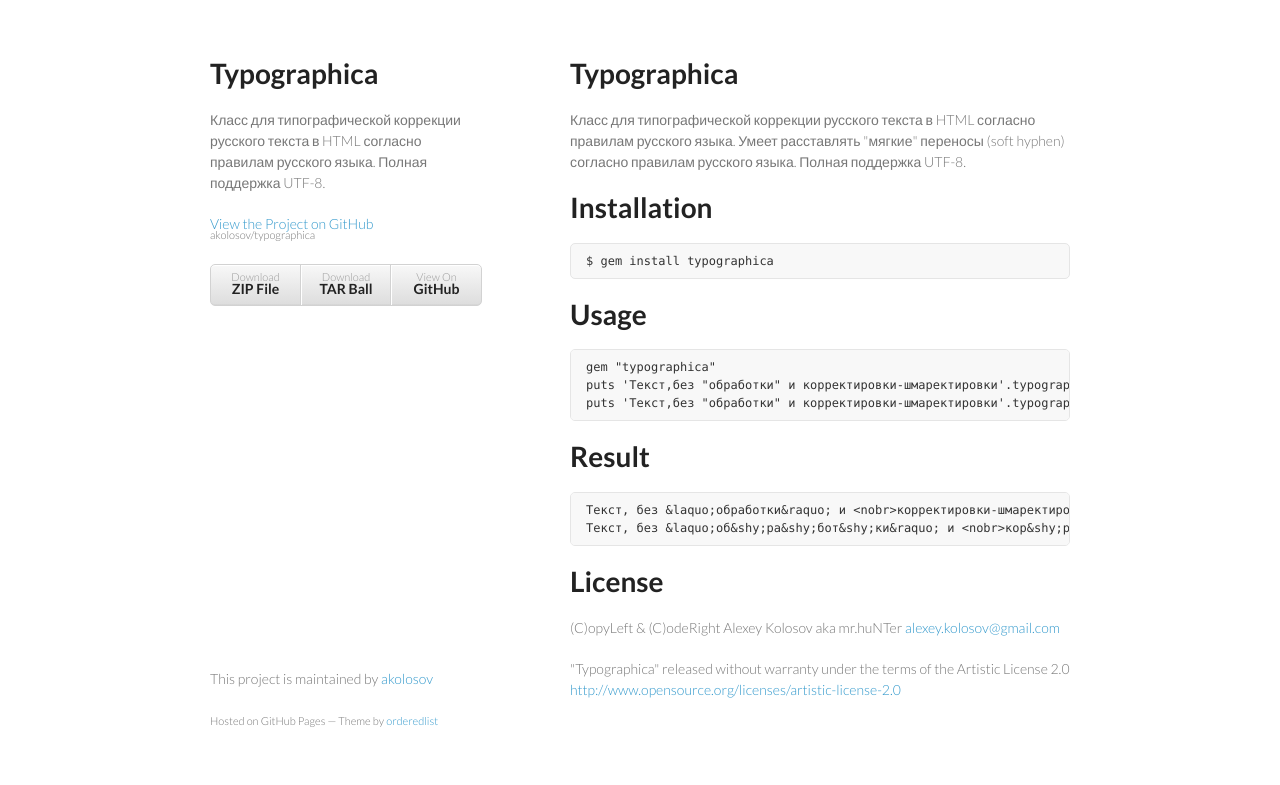
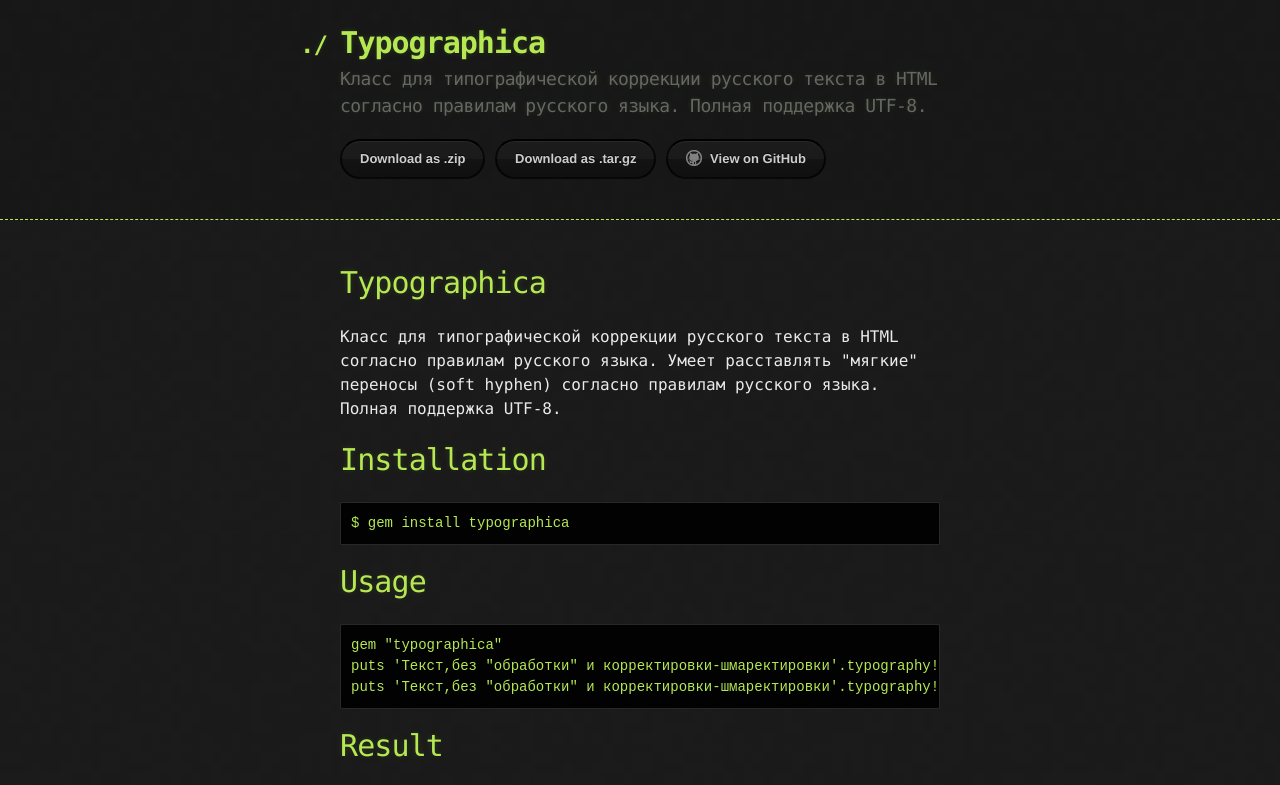
Before and after one commit to akolosov/typographica, a plain HTML site: page index.html in a window 1280 px wide. Shown: the top 785 px of the page. Drawn offline with Linux system fonts and the light colour scheme.

Commit message:
Create gh-pages branch via GitHub

```diff
--- a/index.html
+++ b/index.html
@@ -1,33 +1,33 @@
-<!doctype html>
+<!DOCTYPE html>
 <html>
   <head>
-    <meta charset="utf-8">
+    <meta charset='utf-8'>
     <meta http-equiv="X-UA-Compatible" content="chrome=1">
+
+    <link rel="stylesheet" type="text/css" href="stylesheets/stylesheet.css" media="screen" />
+    <link rel="stylesheet" type="text/css" href="stylesheets/pygment_trac.css" media="screen" />
+    <link rel="stylesheet" type="text/css" href="stylesheets/print.css" media="print" />
+
     <title>Typographica by akolosov</title>
+  </head>
 
-    <link rel="stylesheet" href="stylesheets/styles.css">
-    <link rel="stylesheet" href="stylesheets/pygment_trac.css">
-    <meta name="viewport" content="width=device-width, initial-scale=1, user-scalable=no">
-    <!--[if lt IE 9]>
-    <script src="//html5shiv.googlecode.com/svn/trunk/html5.js"></script>
-    <![endif]-->
-  </head>
   <body>
-    <div class="wrapper">
-      <header>
+
+    <header>
+      <div class="container">
         <h1>Typographica</h1>
-        <p>Класс для типографической коррекции русского текста в HTML согласно правилам русского языка. Полная поддержка UTF-8.</p>
+        <h2>Класс для типографической коррекции русского текста в HTML согласно правилам русского языка. Полная поддержка UTF-8.</h2>
 
-        <p class="view"><a href="https://github.com/akolosov/typographica">View the Project on GitHub <small>akolosov/typographica</small></a></p>
+        <section id="downloads">
+          <a href="https://github.com/akolosov/typographica/zipball/master" class="btn">Download as .zip</a>
+          <a href="https://github.com/akolosov/typographica/tarball/master" class="btn">Download as .tar.gz</a>
+          <a href="https://github.com/akolosov/typographica" class="btn btn-github"><span class="icon"></span>View on GitHub</a>
+        </section>
+      </div>
+    </header>
 
-
-        <ul>
-          <li><a href="https://github.com/akolosov/typographica/zipball/master">Download <strong>ZIP File</strong></a></li>
-          <li><a href="https://github.com/akolosov/typographica/tarball/master">Download <strong>TAR Ball</strong></a></li>
-          <li><a href="https://github.com/akolosov/typographica">View On <strong>GitHub</strong></a></li>
-        </ul>
-      </header>
-      <section>
+    <div class="container">
+      <section id="main_content">
         <h1>
 <a name="typographica" class="anchor" href="#typographica"><span class="octicon octicon-link"></span></a>Typographica</h1>
 
@@ -64,12 +64,8 @@ puts 'Текст,без "обработки" и корректировки-шм
 <p>"Typographica" released without warranty under the terms of the Artistic License 2.0
 <a href="http://www.opensource.org/licenses/artistic-license-2.0">http://www.opensource.org/licenses/artistic-license-2.0</a></p>
       </section>
-      <footer>
-        <p>This project is maintained by <a href="https://github.com/akolosov">akolosov</a></p>
-        <p><small>Hosted on GitHub Pages &mdash; Theme by <a href="https://github.com/orderedlist">orderedlist</a></small></p>
-      </footer>
     </div>
-    <script src="javascripts/scale.fix.js"></script>
+
 
   </body>
 </html>
--- /dev/null
+++ b/javascripts/main.js
@@ -0,0 +1 @@
+console.log('This would be the main JS file.');
--- a/stylesheets/pygment_trac.css
+++ b/stylesheets/pygment_trac.css
@@ -1,4 +1,3 @@
-.highlight  { background: #ffffff; }
 .highlight .c { color: #999988; font-style: italic } /* Comment */
 .highlight .err { color: #a61717; background-color: #e3d2d2 } /* Error */
 .highlight .k { font-weight: bold } /* Keyword */
@@ -35,7 +34,7 @@
 .highlight .ne { color: #990000; font-weight: bold } /* Name.Exception */
 .highlight .nf { color: #990000; font-weight: bold } /* Name.Function */
 .highlight .nn { color: #555555 } /* Name.Namespace */
-.highlight .nt { color: #000080 } /* Name.Tag */
+.highlight .nt { color: #CBDFFF } /* Name.Tag */
 .highlight .nv { color: #008080 } /* Name.Variable */
 .highlight .ow { font-weight: bold } /* Operator.Word */
 .highlight .w { color: #bbbbbb } /* Text.Whitespace */
--- /dev/null
+++ b/stylesheets/stylesheet.css
@@ -0,0 +1,247 @@
+body {
+  margin: 0;
+  padding: 0;
+  background: #151515 url("../images/bkg.png") 0 0;
+  color: #eaeaea;
+  font: 16px;
+  line-height: 1.5;
+  font-family: Monaco, "Bitstream Vera Sans Mono", "Lucida Console", Terminal, monospace;
+}
+
+/* General & 'Reset' Stuff */
+
+.container {
+  width: 90%;
+  max-width: 600px;
+  margin: 0 auto;
+}
+
+section {
+  display: block;
+  margin: 0 0 20px 0;
+}
+
+h1, h2, h3, h4, h5, h6 {
+  margin: 0 0 20px;
+}
+
+li {
+  line-height: 1.4 ;
+}
+
+/* Header, <header>
+   header   - container
+   h1       - project name
+   h2       - project description
+*/
+
+header {
+  background: rgba(0, 0, 0, 0.1);
+  width: 100%;
+  border-bottom: 1px dashed #b5e853;
+  padding: 20px 0;
+  margin: 0 0 40px 0;
+}
+
+header h1 {
+  font-size: 30px;
+  line-height: 1.5;
+  margin: 0 0 0 -40px;
+  font-weight: bold;
+  font-family: Monaco, "Bitstream Vera Sans Mono", "Lucida Console", Terminal, monospace;
+  color: #b5e853;
+  text-shadow: 0 1px 1px rgba(0, 0, 0, 0.1),
+               0 0 5px rgba(181, 232, 83, 0.1),
+               0 0 10px rgba(181, 232, 83, 0.1);
+  letter-spacing: -1px;
+  -webkit-font-smoothing: antialiased;
+}
+
+header h1:before {
+  content: "./ ";
+  font-size: 24px;
+}
+
+header h2 {
+  font-size: 18px;
+  font-weight: 300;
+  color: #666;
+}
+
+#downloads .btn {
+  display: inline-block;
+  text-align: center;
+  margin: 0;
+}
+
+/* Main Content
+*/
+
+#main_content {
+  width: 100%;
+  -webkit-font-smoothing: antialiased;
+}
+section img {
+  max-width: 100%
+}
+
+h1, h2, h3, h4, h5, h6 {
+  font-weight: normal;
+  font-family: Monaco, "Bitstream Vera Sans Mono", "Lucida Console", Terminal, monospace;
+  color: #b5e853;
+  letter-spacing: -0.03em;
+  text-shadow: 0 1px 1px rgba(0, 0, 0, 0.1),
+               0 0 5px rgba(181, 232, 83, 0.1),
+               0 0 10px rgba(181, 232, 83, 0.1);
+}
+
+#main_content h1 {
+  font-size: 30px;
+}
+
+#main_content h2 {
+  font-size: 24px;
+}
+
+#main_content h3 {
+  font-size: 18px;
+}
+
+#main_content h4 {
+  font-size: 14px;
+}
+
+#main_content h5 {
+  font-size: 12px;
+  text-transform: uppercase;
+  margin: 0 0 5px 0;
+}
+
+#main_content h6 {
+  font-size: 12px;
+  text-transform: uppercase;
+  color: #999;
+  margin: 0 0 5px 0;
+}
+
+dt {
+  font-style: italic;
+  font-weight: bold;
+}
+
+ul li {
+  list-style: none;
+}
+
+ul li:before {
+  content: ">>";
+  font-family: Monaco, "Bitstream Vera Sans Mono", "Lucida Console", Terminal, monospace;
+  font-size: 13px;
+  color: #b5e853;
+  margin-left: -37px;
+  margin-right: 21px;
+  line-height: 16px;
+}
+
+blockquote {
+  color: #aaa;
+  padding-left: 10px;
+  border-left: 1px dotted #666;
+}
+
+pre {
+  background: rgba(0, 0, 0, 0.9);
+  border: 1px solid rgba(255, 255, 255, 0.15);
+  padding: 10px;
+  font-size: 14px;
+  color: #b5e853;
+  border-radius: 2px;
+  -moz-border-radius: 2px;
+  -webkit-border-radius: 2px;
+  text-wrap: normal;
+  overflow: auto;
+  overflow-y: hidden;
+}
+
+table {
+  width: 100%;
+  margin: 0 0 20px 0;
+}
+
+th {
+  text-align: left;
+  border-bottom: 1px dashed #b5e853;
+  padding: 5px 10px;
+}
+
+td {
+  padding: 5px 10px;
+}
+
+hr {
+  height: 0;
+  border: 0;
+  border-bottom: 1px dashed #b5e853;
+  color: #b5e853;
+}
+
+/* Buttons
+*/
+
+.btn {
+  display: inline-block;
+  background: -webkit-linear-gradient(top, rgba(40, 40, 40, 0.3), rgba(35, 35, 35, 0.3) 50%, rgba(10, 10, 10, 0.3) 50%, rgba(0, 0, 0, 0.3));
+  padding: 8px 18px;
+  border-radius: 50px;
+  border: 2px solid rgba(0, 0, 0, 0.7);
+  border-bottom: 2px solid rgba(0, 0, 0, 0.7);
+  border-top: 2px solid rgba(0, 0, 0, 1);
+  color: rgba(255, 255, 255, 0.8);
+  font-family: Helvetica, Arial, sans-serif;
+  font-weight: bold;
+  font-size: 13px;
+  text-decoration: none;
+  text-shadow: 0 -1px 0 rgba(0, 0, 0, 0.75);
+  box-shadow: inset 0 1px 0 rgba(255, 255, 255, 0.05);
+}
+
+.btn:hover {
+  background: -webkit-linear-gradient(top, rgba(40, 40, 40, 0.6), rgba(35, 35, 35, 0.6) 50%, rgba(10, 10, 10, 0.8) 50%, rgba(0, 0, 0, 0.8));
+}
+
+.btn .icon {
+  display: inline-block;
+  width: 16px;
+  height: 16px;
+  margin: 1px 8px 0 0;
+  float: left;
+}
+
+.btn-github .icon {
+  opacity: 0.6;
+  background: url("../images/blacktocat.png") 0 0 no-repeat;
+}
+
+/* Links
+   a, a:hover, a:visited
+*/
+
+a {
+  color: #63c0f5;
+  text-shadow: 0 0 5px rgba(104, 182, 255, 0.5);
+}
+
+/* Clearfix */
+
+.cf:before, .cf:after {
+  content:"";
+  display:table;
+}
+
+.cf:after {
+  clear:both;
+}
+
+.cf {
+  zoom:1;
+}
```
Also changed, not shown: images/bkg.png (added), images/blacktocat.png (added).
